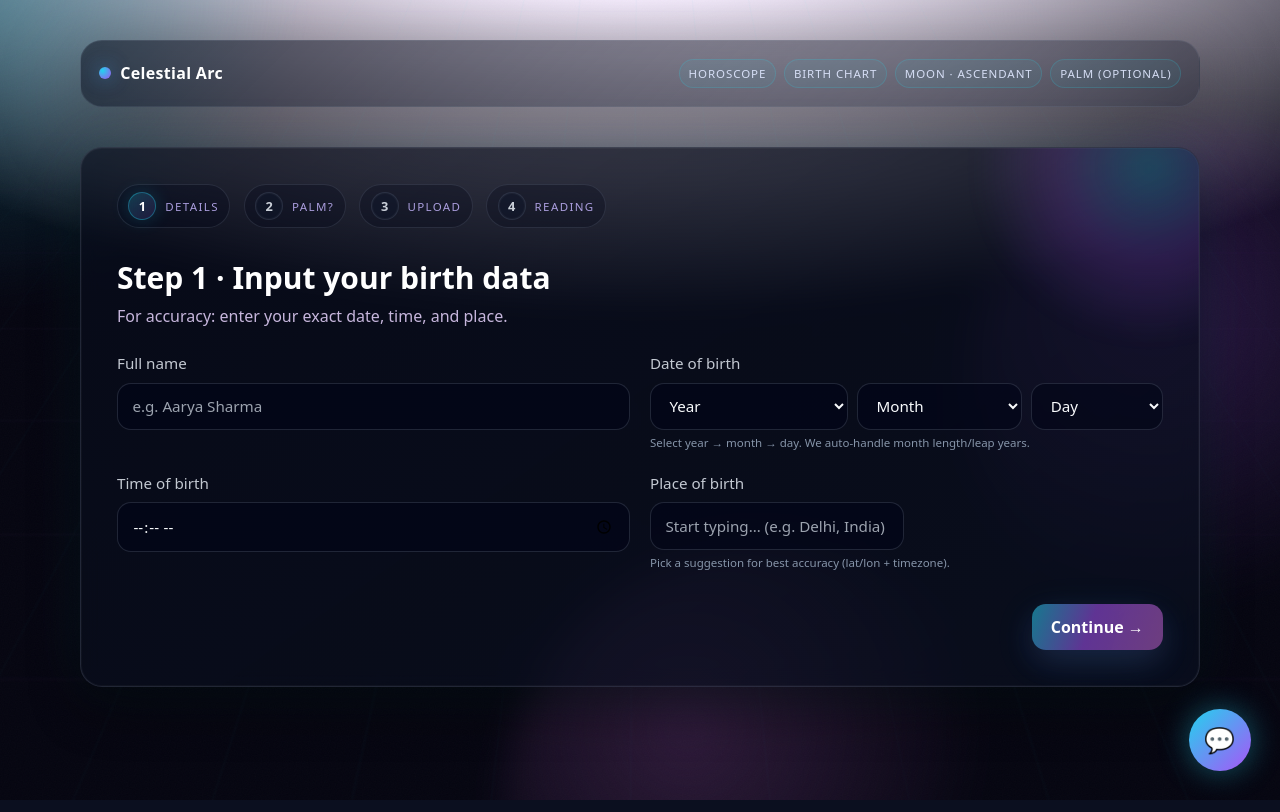
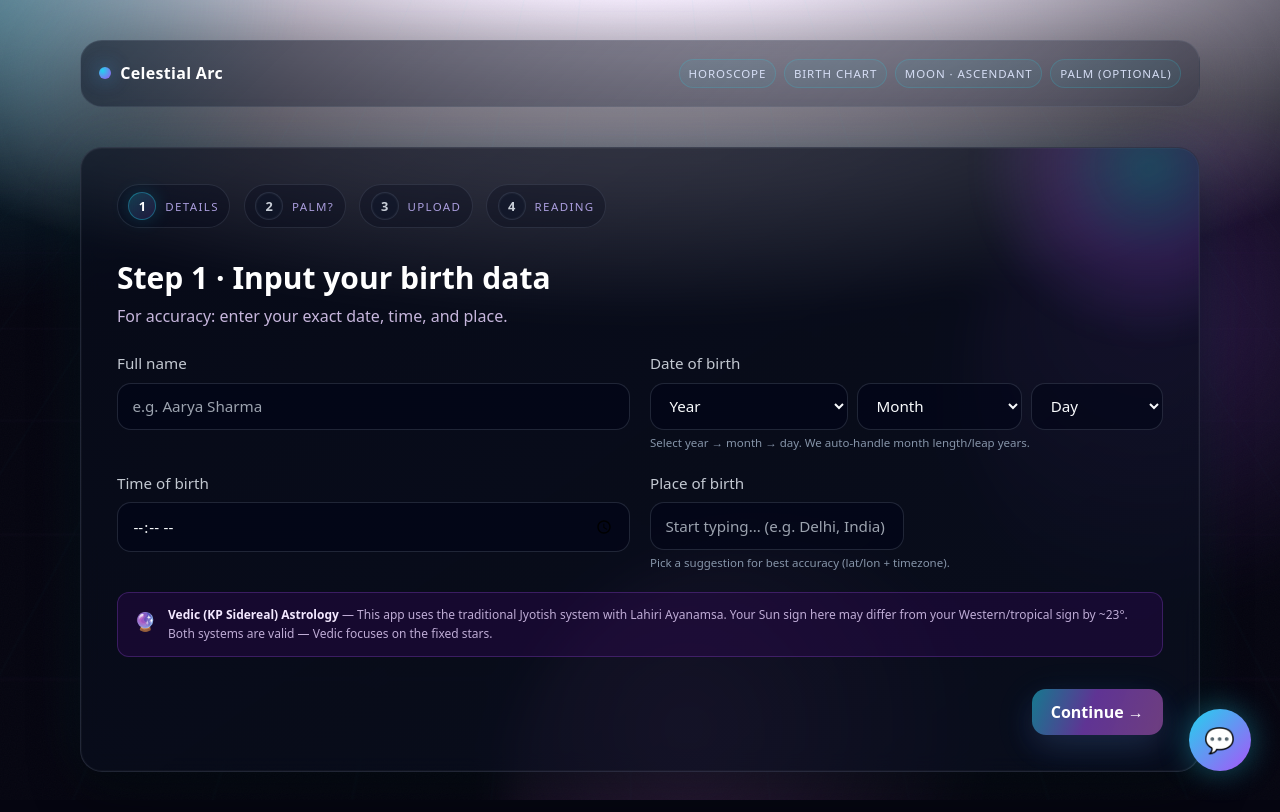
Before and after one commit to Whitedevil87/astrology-app, a Flask app: page /app in a window 1280 px wide. Run offline with Flask 3, Linux system fonts and the light colour scheme; some libraries are stand-ins or nearby versions.

Commit message:
feat: show Vedic + Western zodiac signs, add KP Sidereal info banners, preconnect for faster cold start

```diff
--- a/app.py
+++ b/app.py
@@ -18,6 +18,7 @@
 from services.analysis_service import (
     compute_hybrid_big_three, build_blueprint, build_prediction,
     simulate_palm_analysis, zodiac_sign, moon_sign, ascendant_sign,
+    western_zodiac_sign,
     build_report_html
 )
 from services.storage_service import upload_palm_image, delete_file
@@ -260,6 +261,9 @@
             "ascendant": ascendant_sign(parsed_time, birth_place),
         }
         chart_debug["fallback"] = "legacy_approx"
+
+    # Always add the Western/tropical sign for comparison
+    profile["western_zodiac"] = western_zodiac_sign(parsed_date)
 
     now = datetime.now(timezone.utc)
     blueprint = build_blueprint(profile["zodiac"], profile["moon_sign"], profile["ascendant"], parsed_date)
--- a/services/analysis_service.py
+++ b/services/analysis_service.py
@@ -50,6 +50,35 @@
     # Default: last entry covers Dec 16 onward into next year's Jan 13
     result = _SIDEREAL_SUN_TRANSITS[-1][2]  # Scorpio (Dec 16+)
     for m, d, sign in _SIDEREAL_SUN_TRANSITS:
+        if (month, day) >= (m, d):
+            result = sign
+    return result
+
+
+# ── Western / Tropical Zodiac Sign ──────────────────────────────────
+
+_TROPICAL_SUN_TRANSITS = [
+    # Standard Western tropical zodiac date boundaries
+    (1, 20, "Aquarius"),
+    (2, 19, "Pisces"),
+    (3, 21, "Aries"),
+    (4, 20, "Taurus"),
+    (5, 21, "Gemini"),
+    (6, 21, "Cancer"),
+    (7, 23, "Leo"),
+    (8, 23, "Virgo"),
+    (9, 23, "Libra"),
+    (10, 23, "Scorpio"),
+    (11, 22, "Sagittarius"),
+    (12, 22, "Capricorn"),
+]
+
+
+def western_zodiac_sign(birth_date: date) -> str:
+    """Western/tropical Sun sign from date (standard boundaries)."""
+    month, day = birth_date.month, birth_date.day
+    result = "Capricorn"  # Default: Dec 22 – Jan 19
+    for m, d, sign in _TROPICAL_SUN_TRANSITS:
         if (month, day) >= (m, d):
             result = sign
     return result
--- a/static/js/app.js
+++ b/static/js/app.js
@@ -492,53 +492,84 @@
     function renderResults(data) {
         const profile = data.profile || {};
         const bp = data.blueprint || {};
+        var westernSign = profile.western_zodiac || "";
 
         if (resultTitle) resultTitle.textContent = (profile.zodiac || "") + " · Your Cosmic Brief";
         if (resultMeta) {
-            resultMeta.textContent =
-                "Sun " + (profile.zodiac || "—") +
+            var metaText = "Vedic Sun " + (profile.zodiac || "—") +
                 " · Moon " + (profile.moon_sign || "—") +
                 " · Asc " + (profile.ascendant || "—");
+            if (westernSign && westernSign !== profile.zodiac) {
+                metaText += "  ·  Western Sun " + westernSign;
+            }
+            resultMeta.textContent = metaText;
+        }
+
+        // Vedic system info banner — injected after resultMeta
+        var existingBanner = document.getElementById("vedicInfoBanner");
+        if (existingBanner) existingBanner.remove();
+        if (resultMeta && resultMeta.parentNode) {
+            var banner = document.createElement("div");
+            banner.id = "vedicInfoBanner";
+            banner.className = "mt-4 rounded-xl border border-purple-500/25 bg-purple-950/30 px-4 py-3 flex items-start gap-3";
+            var bannerNote = westernSign && westernSign !== profile.zodiac
+                ? " Your Western sign is <strong>" + escapeHtml(westernSign) + "</strong> (Tropical)."
+                : "";
+            banner.innerHTML =
+                '<span class="text-lg mt-0.5">🔮</span>' +
+                '<p class="text-xs text-purple-200/80 leading-relaxed">' +
+                '<strong class="text-purple-100">KP Sidereal (Vedic) Reading</strong> — ' +
+                'Your Vedic Sun sign is <strong>' + escapeHtml(profile.zodiac || "—") + '</strong> (Lahiri Ayanamsa). ' +
+                bannerNote +
+                ' Both systems are valid — Vedic astrology aligns with the fixed star positions.' +
+                '</p>';
+            resultMeta.parentNode.insertBefore(banner, resultMeta.nextSibling);
         }
 
         if (profileCards) {
+            // Build zodiac card with both systems
+            var zodiacValue = (profile.zodiac || "—") + " (Vedic)";
+            var zodiacExtra = "";
+            if (westernSign) {
+                zodiacExtra = '<p class="text-xs text-purple-300/70 mt-1">' +
+                    'Western: ' + escapeHtml(westernSign) + ' (Tropical)</p>';
+            }
+
+            function profileCardHtml(label, value, extra) {
+                return (
+                    '<div class="profile-card">' +
+                    '<p class="profile-label">' + escapeHtml(label) + '</p>' +
+                    '<p class="profile-value">' + escapeHtml(value) + '</p>' +
+                    (extra || "") +
+                    "</div>"
+                );
+            }
+
             if (bp && bp.element) {
                 profileCards.innerHTML = [
-                    ["Zodiac sign", profile.zodiac || "—"],
-                    ["Moon sign", profile.moon_sign || "—"],
-                    ["Ascendant", profile.ascendant || "—"],
-                    ["Element · modality", (bp.element || "—") + " · " + (bp.modality || "—")],
-                    ["Ruling planet", bp.ruling_planet || "—"],
-                    ["Energy focus", bp.energy_focus || "—"]
-                ]
-                    .map(function (row) {
-                        return (
-                            '<div class="profile-card">' +
-                            '<p class="profile-label">' +
-                            escapeHtml(row[0]) +
-                            '</p><p class="profile-value">' +
-                            escapeHtml(row[1]) +
-                            "</p></div>"
-                        );
-                    })
-                    .join("");
+                    { l: "Sun Sign", v: zodiacValue, x: zodiacExtra },
+                    { l: "Moon Sign", v: profile.moon_sign || "—", x: "" },
+                    { l: "Ascendant (Lagna)", v: profile.ascendant || "—", x: "" },
+                    { l: "Element · Modality", v: (bp.element || "—") + " · " + (bp.modality || "—"), x: "" },
+                    { l: "Ruling Planet", v: bp.ruling_planet || "—", x: "" },
+                    { l: "Energy Focus", v: bp.energy_focus || "—", x: "" }
+                ].map(function(c) {
+                    return '<div class="profile-card">' +
+                        '<p class="profile-label">' + escapeHtml(c.l) + '</p>' +
+                        '<p class="profile-value">' + escapeHtml(c.v) + '</p>' +
+                        c.x + '</div>';
+                }).join("");
             } else {
                 profileCards.innerHTML = [
-                    ["Zodiac sign", profile.zodiac || "Unknown"],
-                    ["Moon sign", profile.moon_sign || "Unknown"],
-                    ["Ascendant", profile.ascendant || "Unknown"]
-                ]
-                    .map(function (item) {
-                        return (
-                            '<div class="profile-card">' +
-                            '<p class="profile-label">' +
-                            escapeHtml(item[0]) +
-                            '</p><p class="profile-value">' +
-                            escapeHtml(item[1]) +
-                            "</p></div>"
-                        );
-                    })
-                    .join("");
+                    { l: "Sun Sign", v: zodiacValue, x: zodiacExtra },
+                    { l: "Moon Sign", v: profile.moon_sign || "Unknown", x: "" },
+                    { l: "Ascendant", v: profile.ascendant || "Unknown", x: "" }
+                ].map(function(c) {
+                    return '<div class="profile-card">' +
+                        '<p class="profile-label">' + escapeHtml(c.l) + '</p>' +
+                        '<p class="profile-value">' + escapeHtml(c.v) + '</p>' +
+                        c.x + '</div>';
+                }).join("");
             }
         }
 
--- a/templates/index.html
+++ b/templates/index.html
@@ -5,6 +5,8 @@
     <meta charset="UTF-8">
     <meta name="viewport" content="width=device-width, initial-scale=1.0">
     <title>Celestial Arc | Astrology Reading Form</title>
+    <link rel="dns-prefetch" href="https://geocoding-api.open-meteo.com">
+    <link rel="preconnect" href="https://geocoding-api.open-meteo.com" crossorigin>
     <link rel="stylesheet" href="{{ url_for('static', filename='css/styles.css') }}">
     <script src="https://cdn.tailwindcss.com"></script>
 </head>
@@ -114,6 +116,16 @@
 
 
                     </div>
+
+                    <div class="mt-5 rounded-xl border border-purple-500/25 bg-purple-950/30 px-4 py-3 flex items-start gap-3">
+                        <span class="text-lg mt-0.5">🔮</span>
+                        <p class="text-xs text-purple-200/80 leading-relaxed">
+                            <strong class="text-purple-100">Vedic (KP Sidereal) Astrology</strong> — This app uses the
+                            traditional Jyotish system with Lahiri Ayanamsa. Your Sun sign here may differ from your
+                            Western/tropical sign by ~23°. Both systems are valid — Vedic focuses on the fixed stars.
+                        </p>
+                    </div>
+
                     <div class="text-right mt-8">
                         <button type="button" id="goStep2" class="btn-primary">Continue →</button>
                     </div>
```
